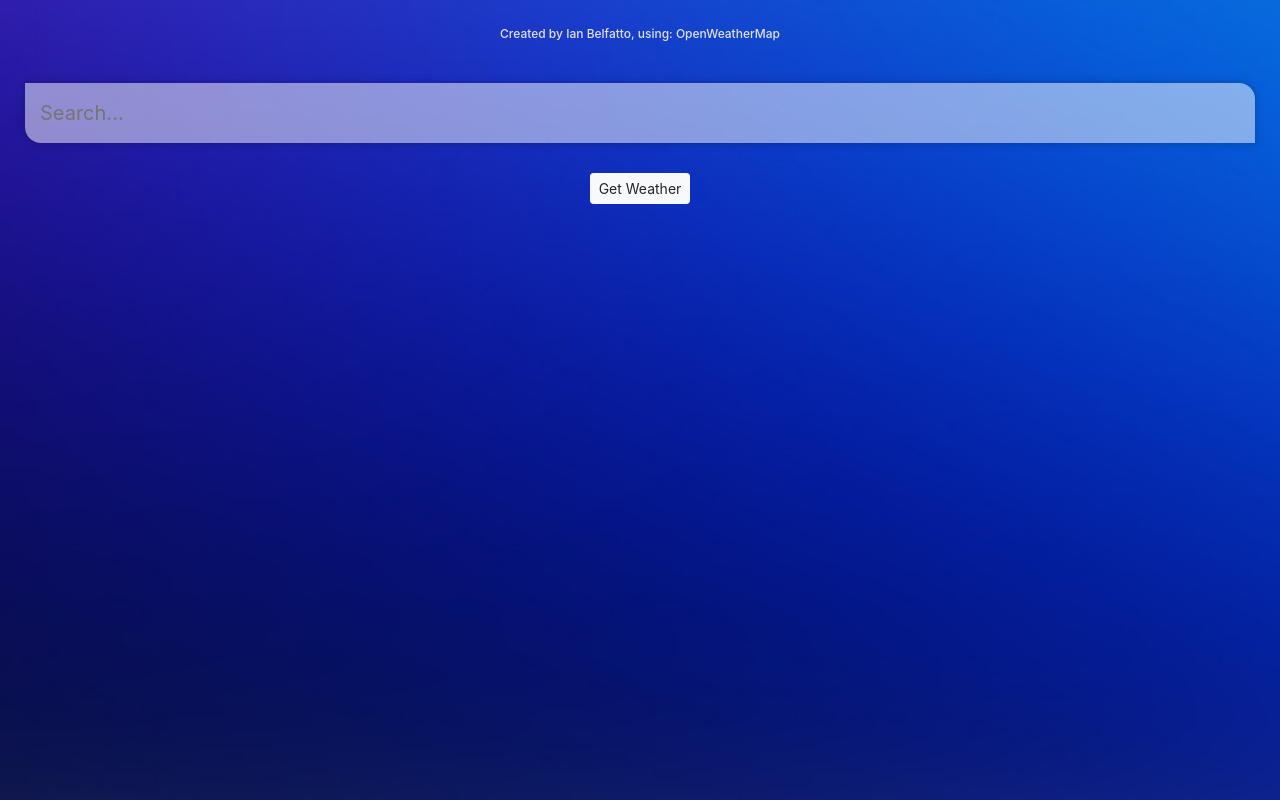
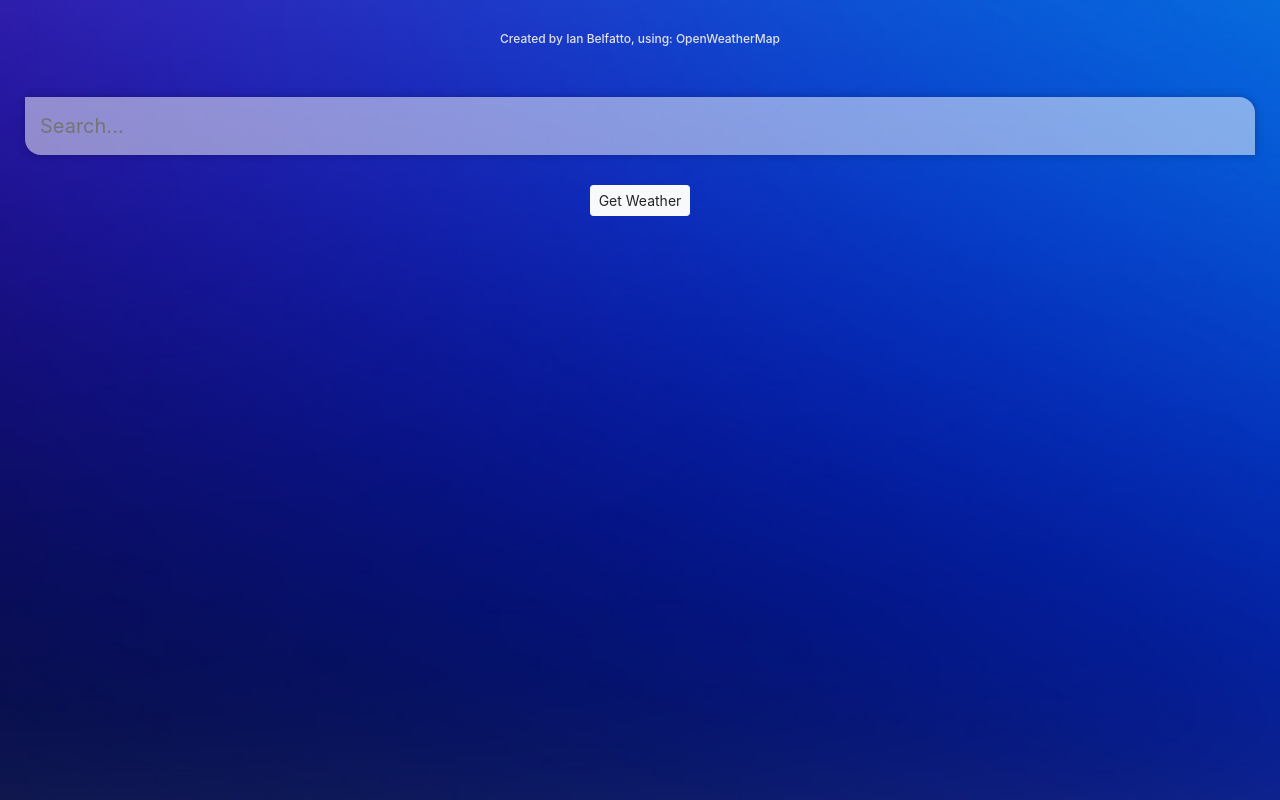
Before and after one commit to ianbelfatto/vue-weather, a Vue app: page / in a window 1280 px wide. Built offline with nearby package versions, Linux system fonts and the light colour scheme.

Commit message:
adds line height

```diff
--- a/src/App.vue
+++ b/src/App.vue
@@ -142,6 +142,7 @@ export default {
 
 body {
   font-family: "Inter", sans-serif;
+  line-height: 28px;
 }
 
 #app {
```
